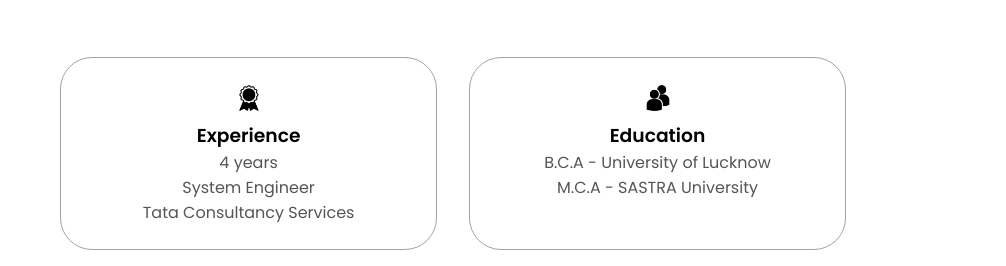
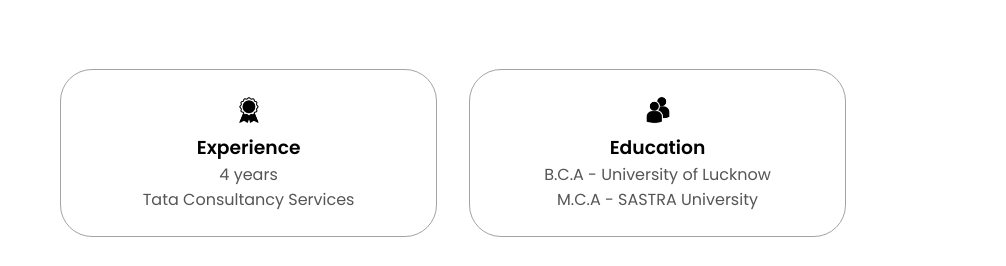
Before and after one commit to iaryaverma/portfolio, a plain HTML site: page index.html in a window 1280 px wide. Shown: the part 1116-1382 px from the top of the page, 274-1280 px from the left. Drawn offline with Linux system fonts and the light colour scheme.

Commit message:
Update index.html

```diff
--- a/index.html
+++ b/index.html
@@ -89,7 +89,7 @@
                 class="icon"
               />
               <h3>Experience</h3>
-              <p>4 years <br />System Engineer <br /> Tata Consultancy Services </p>
+              <p>4 years <br /> Tata Consultancy Services </p>
             </div>
             <div class="details-container">
               <img
```
